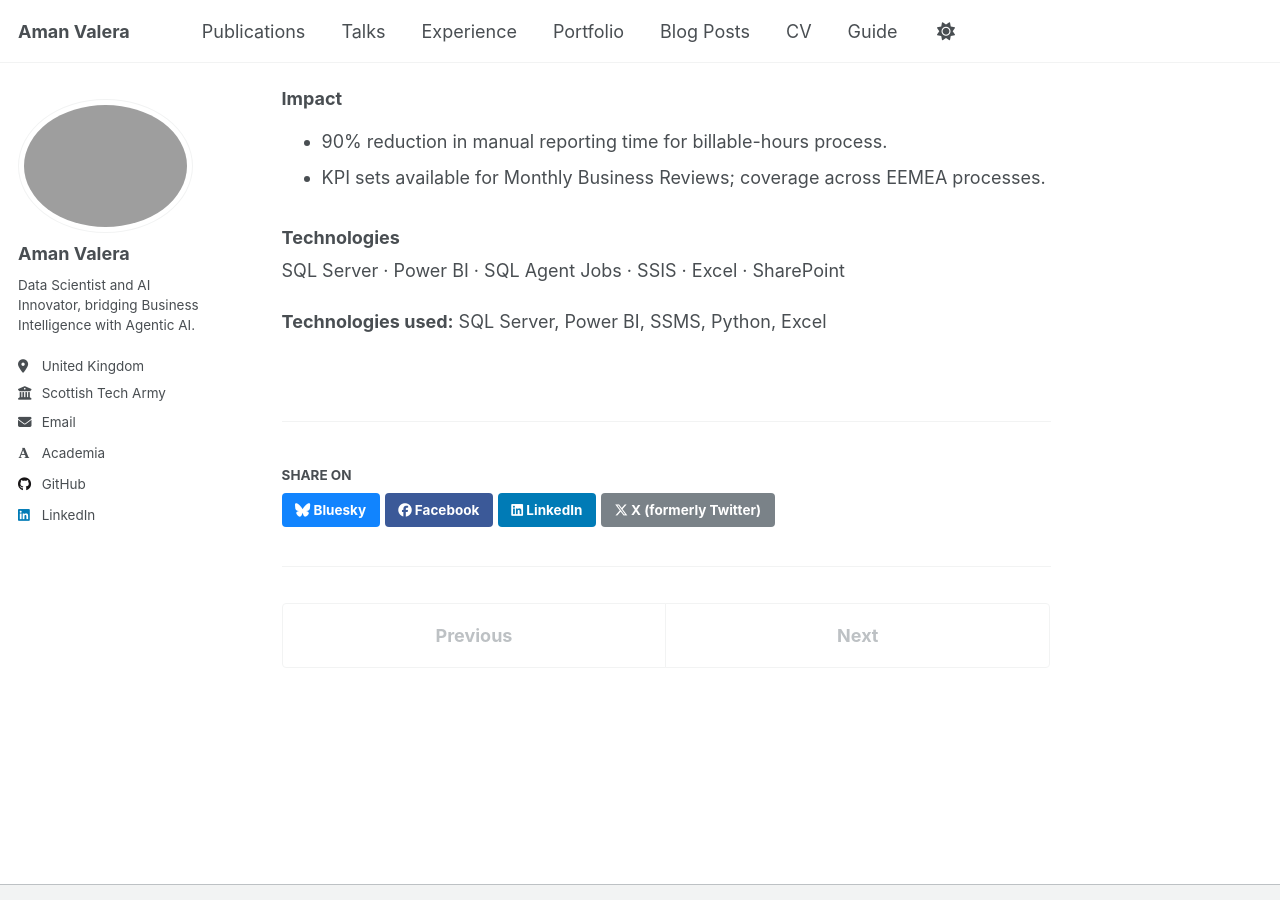
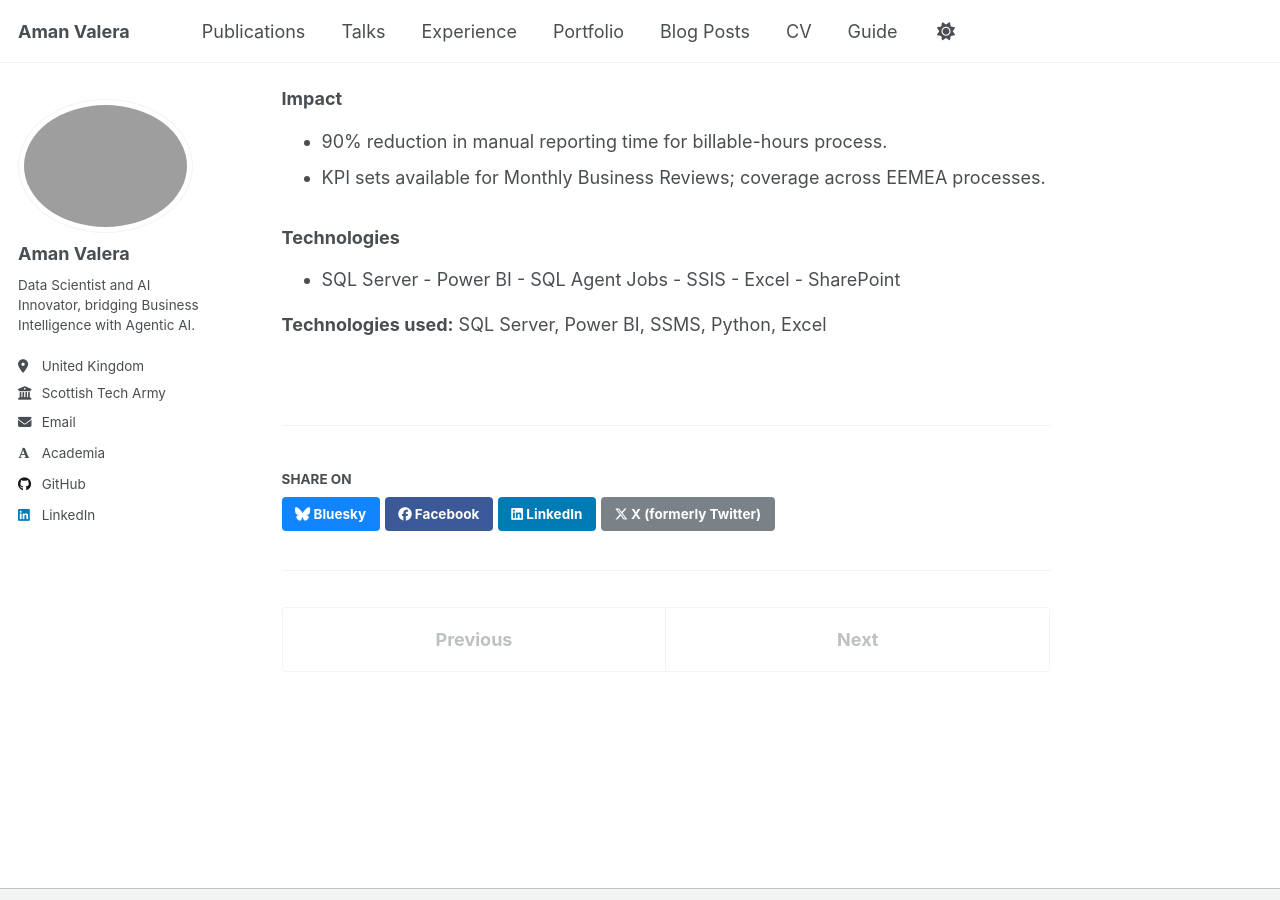
Before and after one commit to amanvalera/amanvalera.github.io, a Jekyll site: the page built from _experience/2020-data-analyst.md, in a window 1280 px wide and 900 px high, scrolled down 597 px. Built offline with Jekyll 4.4.1, drawn with Linux system fonts in a browser that asks for light colours; some web fonts are replaced; a script that is not in the unit is left out.

```diff
--- a/_experience/2020-data-analyst.md
+++ b/_experience/2020-data-analyst.md
@@ -27,6 +27,6 @@ Build ETL workflows and reporting to replace manual reporting and track KPIs.
 - KPI sets available for Monthly Business Reviews; coverage across EEMEA processes.
 
 ### Technologies
-SQL Server · Power BI · SQL Agent Jobs · SSIS · Excel · SharePoint
+- SQL Server - Power BI - SQL Agent Jobs - SSIS - Excel - SharePoint
 
 **Technologies used:** SQL Server, Power BI, SSMS, Python, Excel
```
